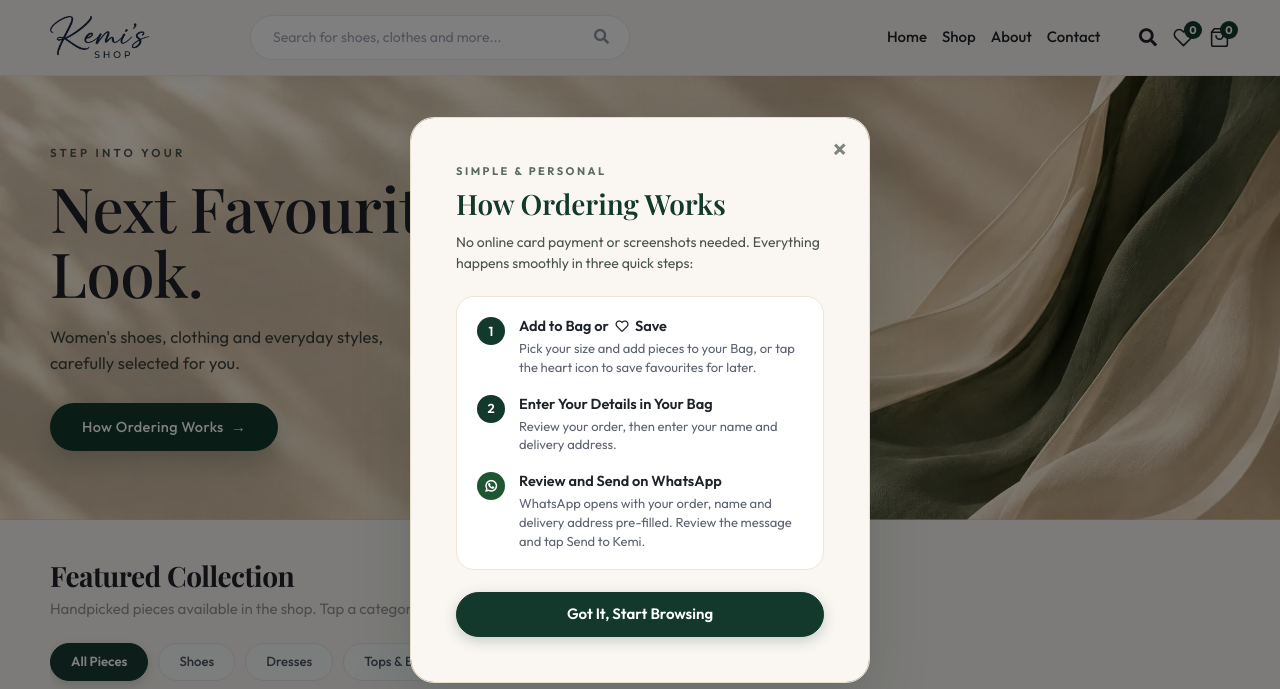
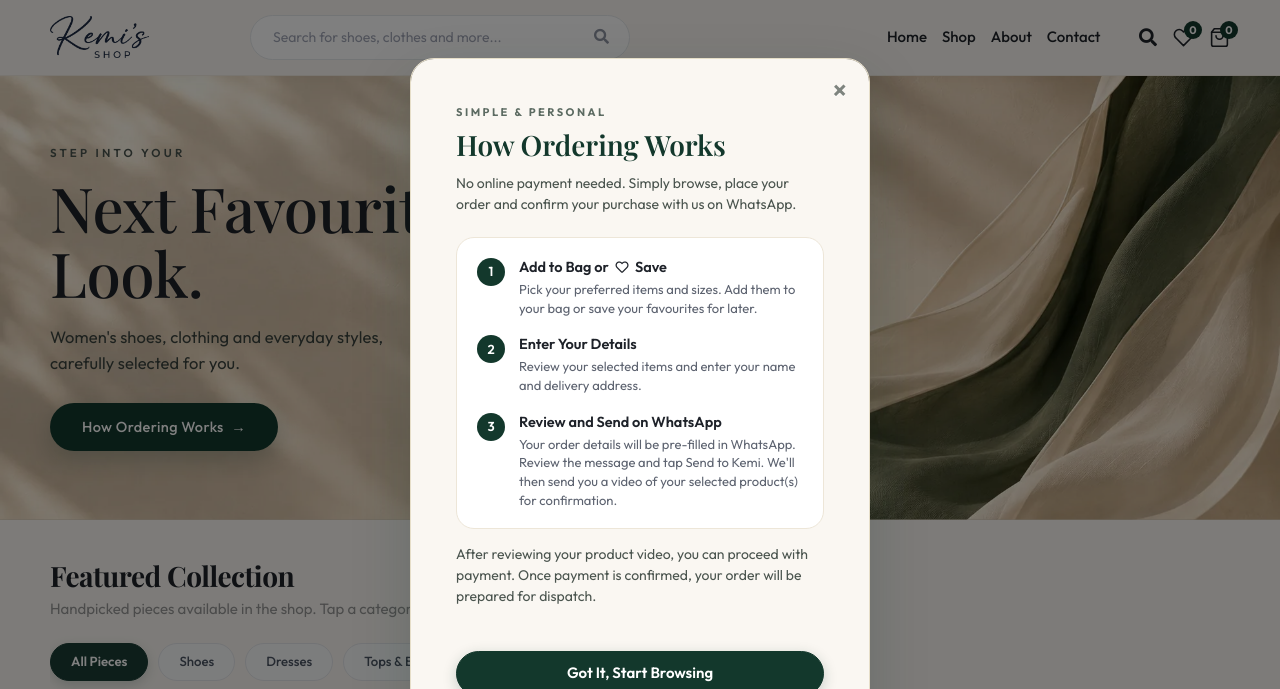
Before and after one commit to Ayo45-alt/gr8heightventures, a Django app: page / in a window 1280 px wide, after a click that opens the changed part. Shown: the top 689 px of the page. Run offline with Django 3.2, Linux system fonts and the light colour scheme; data comes from the database, SQL or seed files in the repository; data that the repository does not hold is empty; parts of the project's set-up code (start-up, migrations or seed data) failed here and were passed over; some libraries are stand-ins or nearby versions; some web fonts are replaced.

Commit message:
Update how ordering works instructions
Co-authored-by: Copilot <223556219+Copilot@users.noreply.github.com>

```diff
--- a/templates/home.html
+++ b/templates/home.html
@@ -38,7 +38,7 @@
         <span class="how-order-eyebrow">SIMPLE &amp; PERSONAL</span>
         <h3 class="how-order-title" id="howOrderingWorksTitle">How Ordering Works</h3>
         <p class="how-order-lead">
-          No online card payment or screenshots needed. Everything happens smoothly in three quick steps:
+          No online payment needed. Simply browse, place your order and confirm your purchase with us on WhatsApp.
         </p>
 
         <div class="how-order-steps-list">
@@ -46,26 +46,30 @@
             <div class="how-order-step-badge">1</div>
             <div class="how-order-step-text">
               <strong>Add to Bag or <i class="far fa-heart mx-1" style="font-size: 13px;"></i> Save</strong>
-              <span>Pick your size and add pieces to your Bag, or tap the heart icon to save favourites for later.</span>
+              <span>Pick your preferred items and sizes. Add them to your bag or save your favourites for later.</span>
             </div>
           </div>
 
           <div class="how-order-step-item">
             <div class="how-order-step-badge">2</div>
             <div class="how-order-step-text">
-              <strong>Enter Your Details in Your Bag</strong>
-              <span>Review your order, then enter your name and delivery address.</span>
+              <strong>Enter Your Details</strong>
+              <span>Review your selected items and enter your name and delivery address.</span>
             </div>
           </div>
 
           <div class="how-order-step-item mb-0">
-            <div class="how-order-step-badge" style="background-color: #1E5631;"><i class="fab fa-whatsapp"></i></div>
+            <div class="how-order-step-badge">3</div>
             <div class="how-order-step-text">
               <strong>Review and Send on WhatsApp</strong>
-              <span>WhatsApp opens with your order, name and delivery address pre-filled. Review the message and tap Send to Kemi.</span>
+              <span>Your order details will be pre-filled in WhatsApp. Review the message and tap Send to Kemi. We'll then send you a video of your selected product(s) for confirmation.</span>
             </div>
           </div>
         </div>
+
+        <p class="how-order-lead mt-3 mb-0" style="font-size: 12px;">
+          After reviewing your product video, you can proceed with payment. Once payment is confirmed, your order will be prepared for dispatch.
+        </p>
 
         <button type="button" class="btn btn-primary btn-block mt-4 py-3 font-weight-bold" data-dismiss="modal" style="border-radius: 999px; font-size: 15px;">
           Got It, Start Browsing
```
